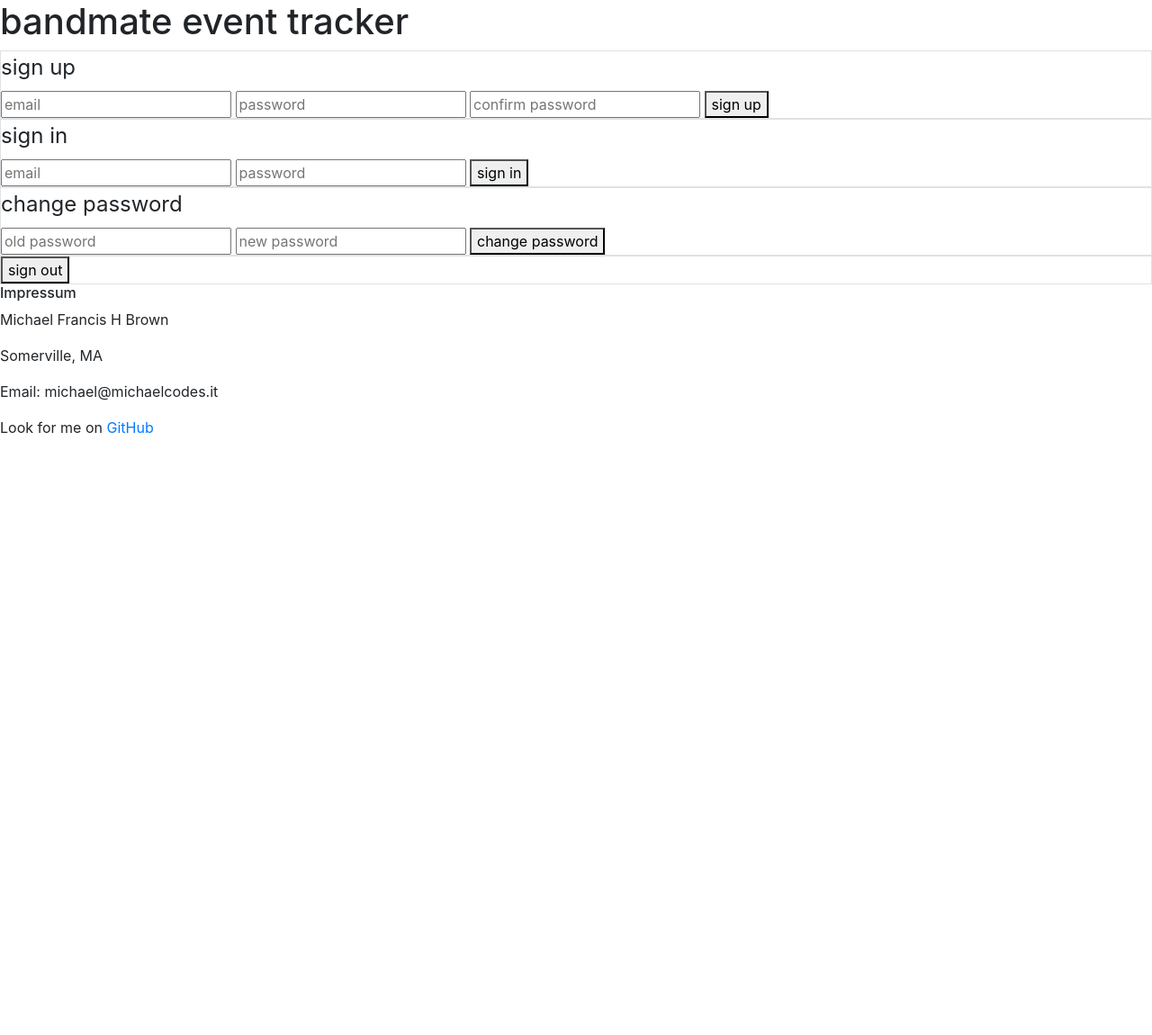
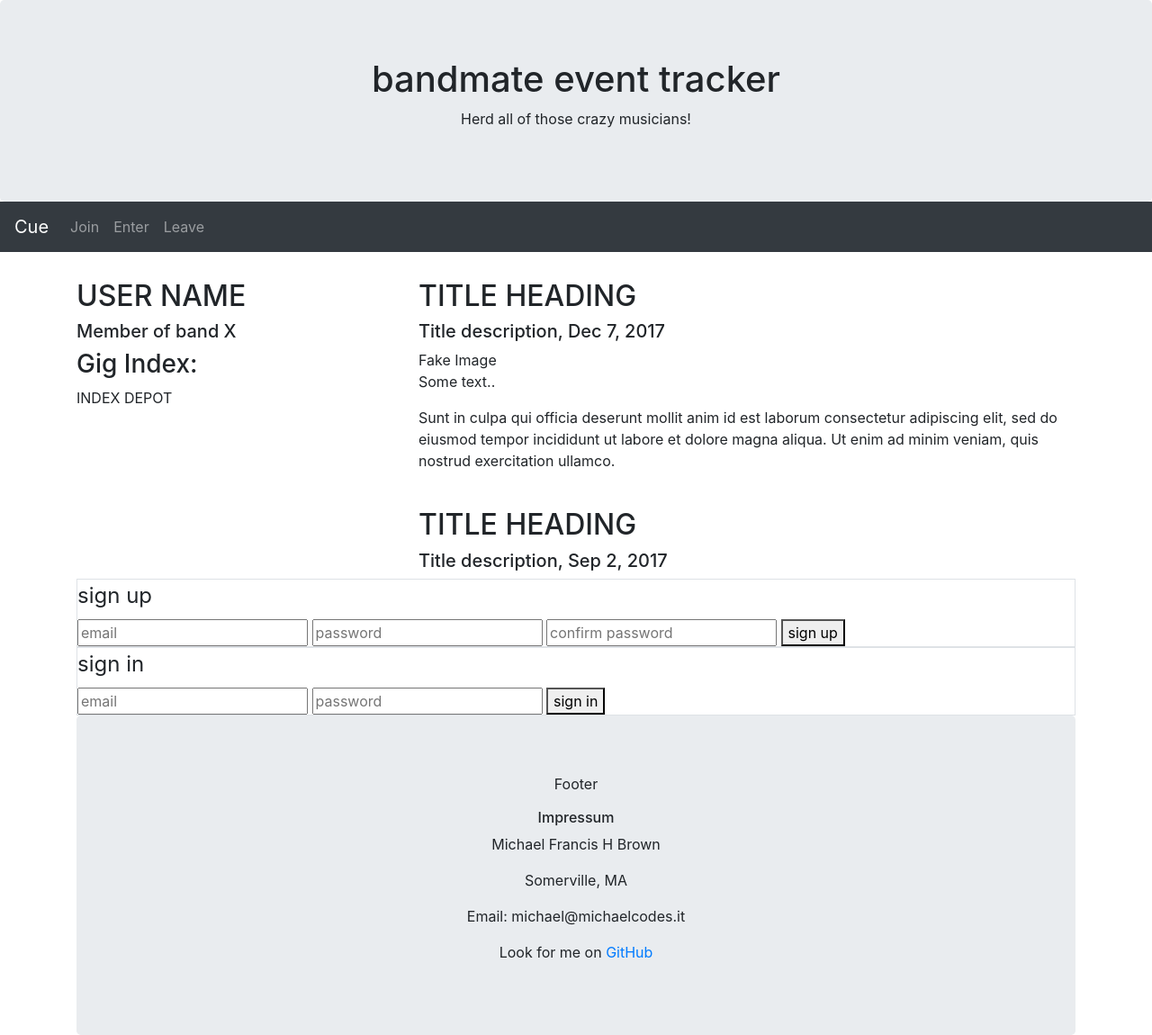
Before and after one commit to b3m1ch4/wdi-2-front, a web app: file index.html in a window 1280 px wide. Shown: the whole page at 90% size. Before the commit the page ends 481 px from the top, so only its background shows below. Run offline with its HTML, style and script files only (its server is not run), Linux system fonts and the light colour scheme; style sheets or scripts are compiled from the project's sources; some libraries are stand-ins or nearby versions.

Commit message:
Styling
Style the front end app with bootstrap 4

```diff
--- a/assets/scripts/engine/engineEvents.js
+++ b/assets/scripts/engine/engineEvents.js
@@ -3,6 +3,48 @@ let getFormFields = require('../../../lib/get-form-fields.js')
 let engineApi = require('./engineApi.js')
 let engineUi = require('./engineUi.js')
 let store = require('../store.js')
+
+//
+const onAllGames = function (event) {
+  event.preventDefault()
+  gameApi.allGames()
+    .then(gameUi.indexSuccess)
+    .catch(gameUi.apiFail)
+}
+//
+// const onFindGame = function (event) {
+//   event.preventDefault()
+//   const id = $('#find-game input').val()
+//   gameApi.oneGame(id)
+//   .then(gameUi.findGame)
+//   .catch(gameUi.apiFail)
+// }
+// onNewGame creates a new game in the Api
+// let onNewGig = function (event) {
+//   event.preventDefault()
+//   const data = getFormFields(event.target)
+//   gameApi.newGame(data)
+//   .then(gameUi.gameStart)
+//   .catch(gameUi.apiFail)
+// }
+// onPatchGame updates the api with the gameBoard's info
+// let onPatchGame = function (event) {
+//   event.preventDefault()
+//   let i = event.target.id.slice(0, 1)
+//   const data = {
+//   "gig": {
+//     "cell": {
+//       "index": i,
+//       "value": gameLogic.current.player
+//     },
+//     "cancelled": false
+//   }
+// }
+//   gameApi.patchGame(data)
+//   .then(gameUi.apiUpdate)
+//   .catch(gameUi.apiFail)
+// }
+//
 
 // event listeners
 let engineHandlers = function () {
--- a/assets/scripts/engine/engineUi.js
+++ b/assets/scripts/engine/engineUi.js
@@ -1,9 +1,23 @@
 'use strict'
 /* ===== required files ===== */
 let store = require('../store')
-
+//
+const indexSuccess = function (response) {
+  response.games.forEach((game) => {
+  let allGigs = response.gigs.length
+  $('#game-message').html("all " + allGigs + "!")
+  })
+}
+//
+const apiFail = function (response) {
+    response.preventDefault()
+    $('#user-message').html('<p>API Fail. Please try again.</p>>')
+}
+//
 const apiUpdate = function (response) {
   store = response
 }
 //
-module.exports = {}
+module.exports = {
+  indexSuccess
+}
--- /dev/null
+++ b/assets/scripts/templates/helpers/partial.handlebars
@@ -0,0 +1 @@
+<br>I'm a partial that is included every <big><i>books</i></big> iteration
--- a/assets/styles/index.scss
+++ b/assets/styles/index.scss
@@ -1 +1,20 @@
 @import '~bootstrap/scss/bootstrap';
+#sign-up {
+
+}
+
+#sign-in {
+
+}
+
+#sign-out {
+  display: none;
+}
+
+#change-password {
+  display: none;
+}
+
+.logged-in {
+  display: none;
+}
--- a/index.html
+++ b/index.html
@@ -12,7 +12,55 @@
       <script src="public/application.js" type="text/javascript" charset="utf-8" defer></script>
     </head>
       <body>
+
+      <div class="jumbotron text-center" style="margin-bottom:0">
         <h1>bandmate event tracker</h1>
+        <p>Herd all of those crazy musicians!</p>
+      </div>
+
+      <nav class="navbar navbar-expand-sm bg-dark navbar-dark">
+        <a class="navbar-brand" href="#">Cue</a>
+        <button class="navbar-toggler" type="button" data-toggle="collapse" data-target="#collapsibleNavbar">
+          <span class="navbar-toggler-icon"></span>
+        </button>
+        <div class="collapse navbar-collapse" id="collapsibleNavbar">
+          <ul class="navbar-nav">
+            <li class="nav-item">
+              <a class="nav-link" href="#">Join</a>
+            </li>
+            <li class="nav-item">
+              <a class="nav-link" href="#">Enter</a>
+            </li>
+            <li class="nav-item">
+              <a class="nav-link" href="#">Leave</a>
+            </li>
+          </ul>
+        </div>
+      </nav>
+
+      <div class="container" style="margin-top:30px">
+        <div class="row">
+          <div class="col-sm-4">
+            <h2>USER NAME</h2>
+            <h5>Member of band X</h5>
+
+            <h3>Gig Index:</h3>
+            <ul class="nav nav-pills flex-column">
+              INDEX DEPOT
+            </ul>
+            <hr class="d-sm-none">
+          </div>
+          <div class="col-sm-8">
+            <h2>TITLE HEADING</h2>
+            <h5>Title description, Dec 7, 2017</h5>
+            <div class="fakeimg">Fake Image</div>
+            <p>Some text..</p>
+            <p>Sunt in culpa qui officia deserunt mollit anim id est laborum consectetur adipiscing elit, sed do eiusmod tempor incididunt ut labore et dolore magna aliqua. Ut enim ad minim veniam, quis nostrud exercitation ullamco.</p>
+            <br>
+            <h2>TITLE HEADING</h2>
+            <h5>Title description, Sep 2, 2017</h5>
+        </div>
+      </div>
 
       <div class="message" id="user-message"></div>
 
@@ -50,14 +98,39 @@
                     </fieldset>
                   </form>
 
+            <form class="border logged-in" id="gig-index">
+              <fieldset>
+                <button type="submit">index</button>
+              </fieldset>
+            </form>
 
+            <form class="border logged-in" id="gig-finder">
+              <fieldset>
+                <button type="submit">search</button>
+              </fieldset>
+            </form>
+
+            <form class="border logged-in" id="gig-changer">
+              <fieldset>
+                <button type="submit">change</button>
+              </fieldset>
+            </form>
+
+            <form class="border logged-in" id="gig-deleter">
+              <fieldset>
+                <button type="submit">delete</button>
+              </fieldset>
+            </form>
 
       <footer>
+        <div class="jumbotron text-center" style="margin-bottom:0">
+          <p>Footer</p>
           <h6>Impressum</h6>
           <p>Michael Francis H Brown </p>
           <p>Somerville, MA </p>
           <p>Email: michael@michaelcodes.it</p>
           <p>Look for me on <a href="https://github.com/b3m1ch4">GitHub</a></p>
+        </div>
       </footer>
 
     </body>
```
Also changed, not shown: assets/scripts/templates/helpers/gig-listing.handlebars (added, +15 -0 lines). Lines whose indentation alone changed are shown as unchanged.
